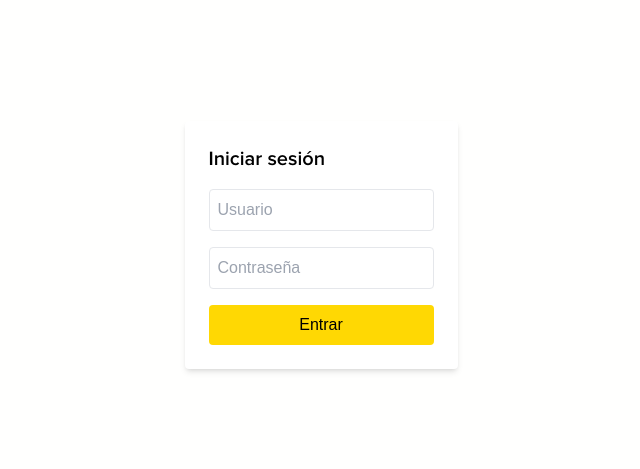
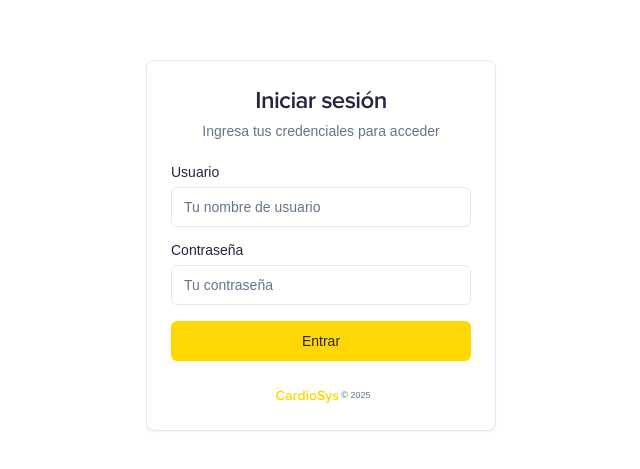
Before and after one commit to agusalta/Cardiosys, a Next.js app: page /login in a window 1280 px wide. Shown: the part 179-648 px from the top of the page, without its empty margins (319-959 px from the left). Built offline with nearby package versions, Linux system fonts and the light colour scheme; no server answers; a web font is replaced by a local one.

Commit message:
Add spinner de carga

```diff
--- /dev/null
+++ b/app/components/Loader.tsx
@@ -0,0 +1,12 @@
+import React from "react";
+
+const Loader: React.FC = () => {
+  return (
+    <div className="flex justify-center items-center min-h-screen flex-col">
+      <div className="loader"></div>
+      <p className="text-center text-xl font-bold p-4 pr-3">CARGANDO...</p>
+    </div>
+  );
+};
+
+export default Loader;
--- a/app/globals.css
+++ b/app/globals.css
@@ -121,3 +121,40 @@ body {
     --tertiary: #2d334a;
   }
 }
+
+/* Loader */
+
+.loader {
+  width: 100px;
+  aspect-ratio: 1;
+  display: grid;
+  border-radius: 50%;
+  background: conic-gradient(
+    #25b09b 25%,
+    #f03355 0 50%,
+    #514b82 0 75%,
+    #ffa516 0
+  );
+  animation: l22 2s infinite linear;
+}
+
+.loader::before,
+.loader::after {
+  content: "";
+  grid-area: 1/1;
+  margin: 15%;
+  border-radius: 50%;
+  background: inherit;
+  animation: inherit;
+}
+
+.loader::after {
+  margin: 25%;
+  animation-duration: 3s;
+}
+
+@keyframes l22 {
+  100% {
+    transform: rotate(1turn);
+  }
+}
--- a/app/login/page.tsx
+++ b/app/login/page.tsx
@@ -3,17 +3,30 @@
 import { useState } from "react";
 import { useToast } from "@/hooks/use-toast";
 import { useAuth } from "../context/AuthContext";
+import {
+  Card,
+  CardContent,
+  CardDescription,
+  CardHeader,
+  CardTitle,
+  CardFooter,
+} from "@/components/ui/card";
+import { Input } from "@/components/ui/input";
+import { Button } from "@/components/ui/button";
+import { Label } from "@/components/ui/label";
+import Loader from "../components/Loader";
 
 export default function LoginPage() {
   const [username, setUsername] = useState("");
   const [password, setPassword] = useState("");
-  const [error, setError] = useState("");
+  const [isLoading, setIsLoading] = useState(false);
 
   const { toast } = useToast();
   const { login } = useAuth();
 
   const handleLogin = async (e: React.FormEvent) => {
     e.preventDefault();
+    setIsLoading(true);
 
     try {
       await login(username, password);
@@ -22,41 +35,65 @@ export default function LoginPage() {
         description: "Ahora puedes acceder a tus datos.",
       });
     } catch (error: any) {
-      setError(error.message || "Ocurrió un error al iniciar sesión.");
       toast({
         title: "Error",
         description: error.message || "Ocurrió un error al iniciar sesión.",
         variant: "destructive",
       });
+    } finally {
+      setIsLoading(false);
     }
   };
 
   return (
     <div className="min-h-screen flex items-center justify-center bg-background">
-      <form onSubmit={handleLogin} className="bg-white p-6 rounded shadow-md">
-        <h1 className="text-xl font-bold mb-4">Iniciar sesión</h1>
-        {error && <p className="text-red-500 mb-4">{error}</p>}
-        <input
+      <Card className="w-[350px]">
+        <CardHeader className="space-y-1">
+          <CardTitle className="text-2xl font-bold text-center">
+            Iniciar sesión
+          </CardTitle>
+          <CardDescription className="text-center">
+            Ingresa tus credenciales para acceder
+          </CardDescription>
+        </CardHeader>
+        <CardContent>
+          <form onSubmit={handleLogin}>
+            <div className="grid gap-4">
+              <div className="grid gap-2">
+                <Label htmlFor="username">Usuario</Label>
+                <Input
+                  id="username"
                   type="text"
-          placeholder="Usuario"
+                  placeholder="Tu nombre de usuario"
                   value={username}
                   onChange={(e) => setUsername(e.target.value)}
-          className="block w-full p-2 mb-4 border rounded"
                 />
-        <input
+              </div>
+              <div className="grid gap-2">
+                <Label htmlFor="password">Contraseña</Label>
+                <Input
+                  id="password"
                   type="password"
-          placeholder="Contraseña"
+                  placeholder="Tu contraseña"
                   value={password}
                   onChange={(e) => setPassword(e.target.value)}
-          className="block w-full p-2 mb-4 border rounded"
                 />
-        <button
-          type="submit"
-          className="w-full bg-button button-text p-2 rounded hover:bg-tertiary transition-all duration-300 ease-in-out"
-        >
-          Entrar
-        </button>
+              </div>
+              <Button type="submit" className="w-full" disabled={isLoading}>
+                {isLoading ? <Loader /> : "Entrar"}
+              </Button>
+            </div>
           </form>
+        </CardContent>
+        <CardFooter className="flex flex-col items-center">
+          <div className="text-sm text-muted-foreground text-center">
+            <span className="text-primary font-semibold hover:underline ml-1">
+              CardioSys
+            </span>
+            <span className="text-[9px] align-top"> &#169; 2025</span>
+          </div>
+        </CardFooter>
+      </Card>
     </div>
   );
 }
--- a/app/pacientes/[id]/historial-clinico/page.tsx
+++ b/app/pacientes/[id]/historial-clinico/page.tsx
@@ -57,6 +57,7 @@ import useCostoEstudio from "@/app/data/CostoEstudio";
 import Paciente from "@/app/types/Pacientes";
 import { set } from "zod";
 import ExportDialog from "@/app/components/ExportDialog";
+import Loader from "@/app/components/Loader";
 
 interface ArchivoEstudio {
   ID_Archivo: number;
@@ -405,7 +406,7 @@ export default function ClinicalHistoryPage() {
   });
 
   if (loading) {
-    return <div>Cargando historial clínico de {nombreCompleto}</div>;
+    return <Loader />;
   }
 
   if (error) {
--- a/app/pacientes/[id]/page.tsx
+++ b/app/pacientes/[id]/page.tsx
@@ -56,6 +56,7 @@ import { useHistorialClinico } from "@/app/data/HistorialClinico";
 import { useSeguro } from "@/app/data/ObraSocial";
 import type EmpresaSeguro from "@/app/types/EmpresaSeguro";
 import { format } from "date-fns";
+import Loader from "@/app/components/Loader";
 
 const calcularIMC = (peso: number, altura: number) => {
   if (!peso || !altura) return "N/A";
@@ -114,6 +115,7 @@ export default function PatientDetailsPage() {
   const { toast } = useToast();
   const { getSeguroById, getAllSeguros, getEmpresaPrepagas } = useSeguro();
   const { historial } = useHistorialClinico(patient?.ID_Paciente);
+  const [isLoading, setIsLoading] = useState(false);
 
   const defaultValues: PatientFormData = {
     Nombre: "",
@@ -221,8 +223,8 @@ export default function PatientDetailsPage() {
     setShowEmpresaSelect(selectedSeguroId === prepaga?.ID_Seguro);
   };
 
-  if (!patient) {
-    return <p>Cargando detalles del paciente...</p>;
+  if (!patient || isLoading) {
+    return <Loader />;
   }
 
   const handleEditToggle = () => {
@@ -251,9 +253,12 @@ export default function PatientDetailsPage() {
         variant: "default",
       });
 
+      setIsLoading(true);
+
       setTimeout(() => {
+        setIsLoading(false);
         router.push("/");
-      }, 2000);
+      }, 3000);
     } catch (error) {
       console.error("Error inesperado:", error);
       toast({
@@ -304,6 +309,10 @@ export default function PatientDetailsPage() {
       });
     }
   };
+
+  if (isLoading) {
+    return <Loader />;
+  }
 
   return (
     <div className="space-y-6">
--- a/app/pacientes/nuevo/page.tsx
+++ b/app/pacientes/nuevo/page.tsx
@@ -27,6 +27,7 @@ import { useRouter } from "next/navigation";
 import { useSeguro } from "@/app/data/ObraSocial";
 import type Os from "@/app/types/Seguro";
 import type EmpresaSeguro from "@/app/types/EmpresaSeguro";
+import Loader from "@/app/components/Loader";
 
 export default function CreatePatientForm() {
   const [formData, setFormData] = useState({
@@ -48,6 +49,7 @@ export default function CreatePatientForm() {
   const [seguros, setSeguros] = useState<Os[]>([]);
   const [EmpresaPrepaga, setEmpresaPrepagas] = useState<EmpresaSeguro[]>([]);
   const { getEmpresaPrepagas, getAllSeguros } = useSeguro();
+  const [isLoading, setIsLoading] = useState(false);
   const backendUrl = process.env.NEXT_PUBLIC_BACKEND_URL;
 
   const handleGetEmpresasPrepagas = async () => {
@@ -200,7 +202,12 @@ export default function CreatePatientForm() {
       });
 
       const url = `/pacientes/${data.ID_Paciente}`;
-      router.push(url);
+
+      setIsLoading(true);
+      setTimeout(() => {
+        setIsLoading(false);
+        router.push(url);
+      }, 3000);
     } catch (error: any) {
       console.error("Error:", error?.message);
 
@@ -212,6 +219,10 @@ export default function CreatePatientForm() {
       });
     }
   };
+
+  if (isLoading) {
+    return <Loader />;
+  }
 
   return (
     <>
--- a/app/pacientes/page.tsx
+++ b/app/pacientes/page.tsx
@@ -7,6 +7,7 @@ import PatientList from "../components/PatientList";
 import { Button } from "@/components/ui/button";
 import Link from "next/link";
 import type Paciente from "../types/Pacientes";
+import Loader from "../components/Loader";
 
 export default function PatientsPage() {
   const [patients, setPatients] = useState<Paciente[]>([]);
@@ -55,7 +56,7 @@ export default function PatientsPage() {
   };
 
   if (loading) {
-    return <div>Cargando...</div>;
+    return <Loader />;
   }
 
   return (
--- a/app/page.tsx
+++ b/app/page.tsx
@@ -9,6 +9,7 @@ import Image from "next/image";
 import ActivityList from "./components/ActivityList";
 
 import InsurancePieChart from "./components/InsurancePieChart";
+import Loader from "./components/Loader";
 
 export default function Home() {
   const [showTotal, setShowTotal] = useState(true);
@@ -94,7 +95,9 @@ export default function Home() {
           <CardContent className="flex flex-col md:grid md:grid-cols-3 md:gap-2 text-paragraph">
             <div className="mb-4 md:mb-0">
               <h3 className="text-lg font-semibold">Pacientes Nuevos</h3>
-              <p className="text-2xl font-bold">{monthTotalPatients}</p>
+              <p className="text-2xl font-bold text-slate-600">
+                {monthTotalPatients}
+              </p>
               <p className="text-sm text-muted-foreground italic">Este mes</p>
             </div>
             <div className="relative mb-4 md:mb-0">
@@ -112,7 +115,7 @@ export default function Home() {
                   )}
                 </button>
               </h3>
-              <p className="text-2xl font-bold">
+              <p className="text-2xl font-bold text-slate-600">
                 {showTotal
                   ? "******"
                   : monthTotalCollected.toLocaleString("es-AR", {
@@ -126,8 +129,10 @@ export default function Home() {
               </p>
             </div>
             <div>
-              <h3 className="text-lg font-semibold">Total Pacientes</h3>
-              <p className="text-2xl font-bold">{totalPacientes}</p>
+              <h3 className="text-lg font-semibold">Pacientes Totales</h3>
+              <p className="text-2xl font-bold text-slate-600">
+                {totalPacientes}
+              </p>
               <p className="text-sm text-muted-foreground italic">
                 Desde el inicio
               </p>
@@ -144,7 +149,7 @@ export default function Home() {
           </CardHeader>
           <CardContent>
             {loading ? (
-              <p className="text-paragraph">Cargando actividad reciente...</p>
+              <Loader />
             ) : (
               <ActivityList activities={activities} limit={5} />
             )}
```
Lines whose indentation alone changed are shown as unchanged.
